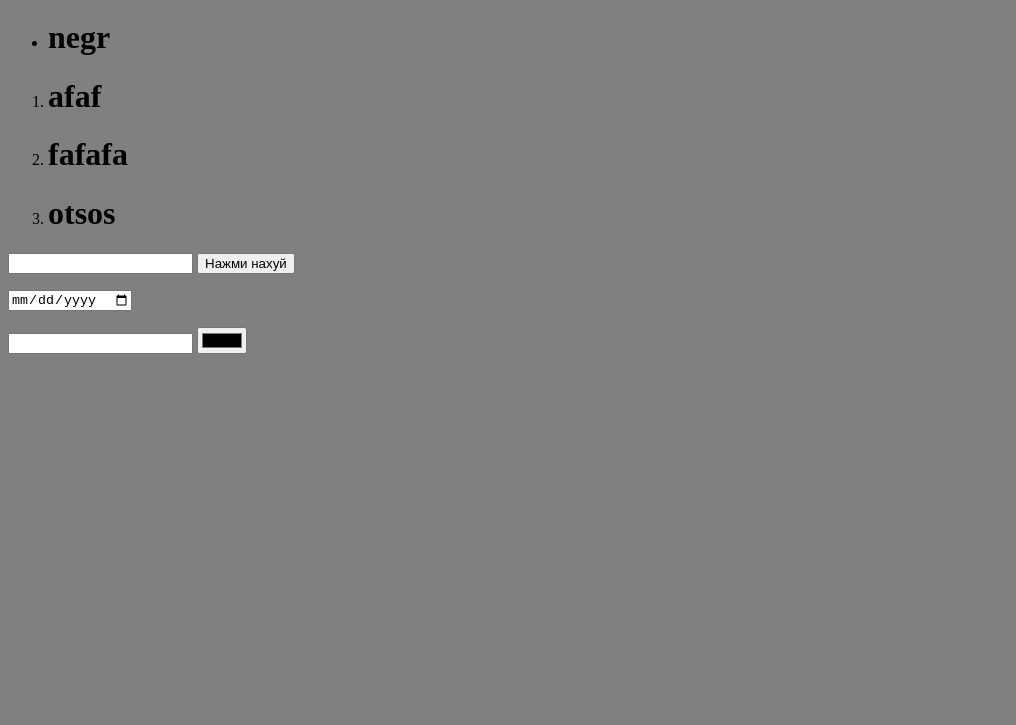
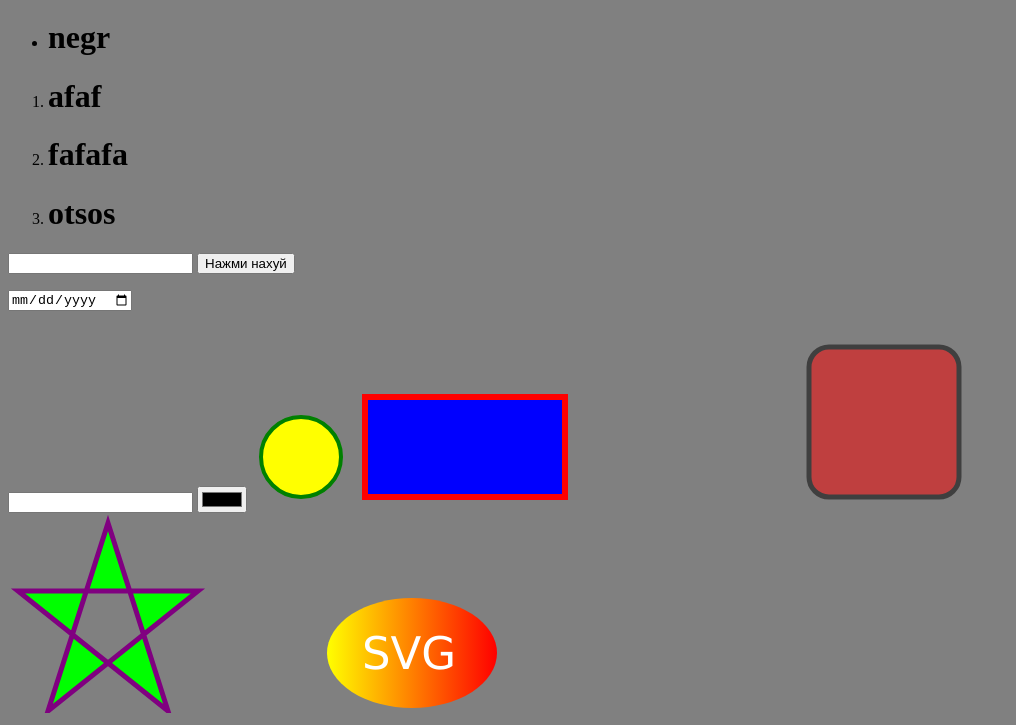
Before and after one commit to Pidorasobosrani/Pidorasobosrani.github.io, a plain HTML site: page negr.html in a window 1280 px wide. Shown: the part 770-1495 px from the top of the page, without its empty margins (0-1016 px from the left). Before the commit the page ends 1132 px from the top, so only its background shows below. Drawn offline with Linux system fonts and the light colour scheme.

Commit message:
Update negr.html

```diff
--- a/negr.html
+++ b/negr.html
@@ -28,3 +28,33 @@
 <p><input type = "date" name = "spermo"/></p>
 <input type = "password" name = "spermo"/>
 <input type = "color" name = "spermo"/>
+
+	<svg width="100" height="100">
+  <circle cx="50" cy="50" r="40" stroke="green" stroke-width="4" fill="yellow" />
+</svg>
+
+	<svg width="400" height="120">
+  <rect x="10" y="10" width="200" height="100" stroke="red" stroke-width="6" fill="blue" />
+</svg>
+
+	<svg width="400" height="180">
+  <rect x="50" y="20" rx="20" ry="20" width="150" height="150"
+  style="fill:red;stroke:black;stroke-width:5;opacity:0.5" />
+</svg>
+
+	<svg width="300" height="200">
+  <polygon points="100,10 40,198 190,78 10,78 160,198"
+  style="fill:lime;stroke:purple;stroke-width:5;fill-rule:evenodd;" />
+</svg>
+
+	<svg height="130" width="500">
+  <defs>
+    <linearGradient id="grad1">
+      <stop offset="0%" stop-color="yellow" />
+      <stop offset="100%" stop-color="red" />
+    </linearGradient>
+  </defs>
+  <ellipse cx="100" cy="70" rx="85" ry="55" fill="url(#grad1)" />
+  <text fill="#ffffff" font-size="45" font-family="Verdana" x="50" y="86">SVG</text>
+  Sorry, your browser does not support inline SVG.
+</svg>
```
